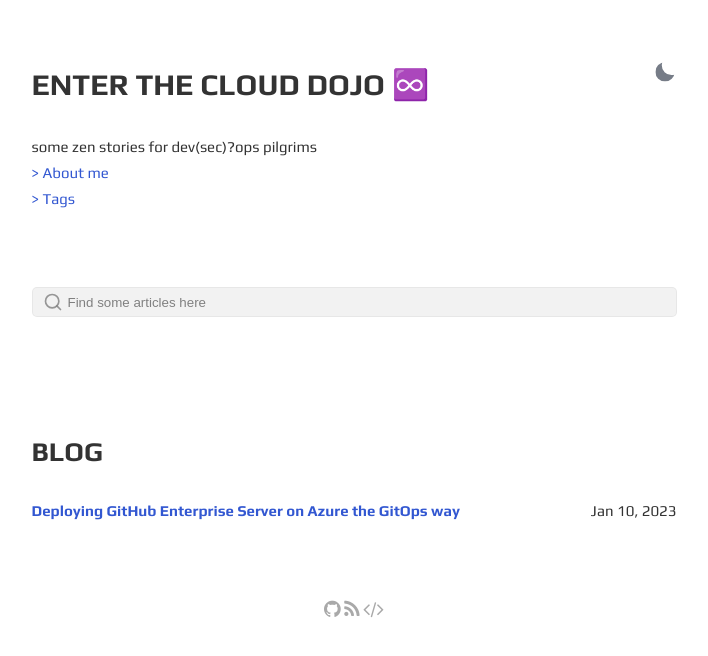
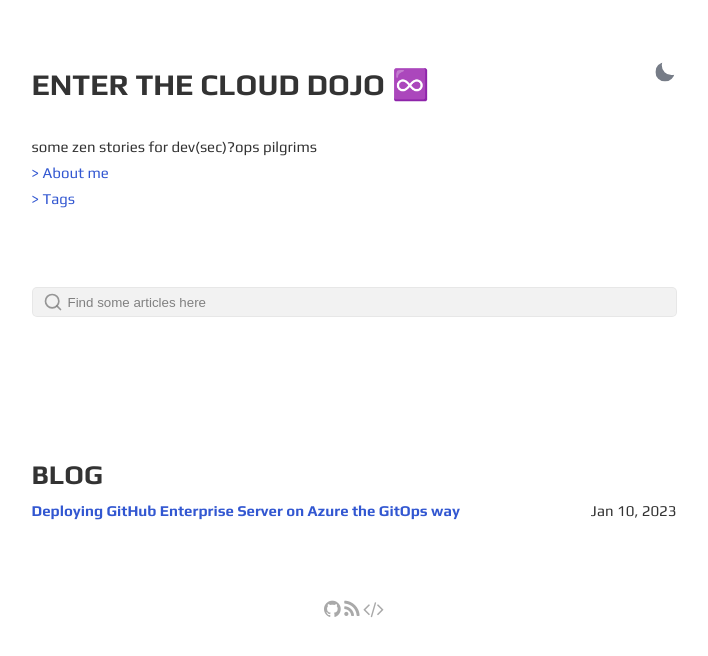
Before and after one commit to ghsioux/ghsioux.github.io, a Jekyll site: the page built from index.html, in a window 1280 px wide. Shown: the top 656 px of the page, without its empty margins (286-994 px from the left). Built offline with Jekyll 4.4.1, drawn with Linux system fonts in a browser that asks for light colours.

Commit message:
change title margin

```diff
--- a/_sass/_main.scss
+++ b/_sass/_main.scss
@@ -266,7 +266,7 @@
 h4,
 h5 {
 	font-weight: bold;
-	margin-bottom: 1.5rem;
+	margin-top: 1.5rem;
 	font-size: 2rem;
 }
 
```
